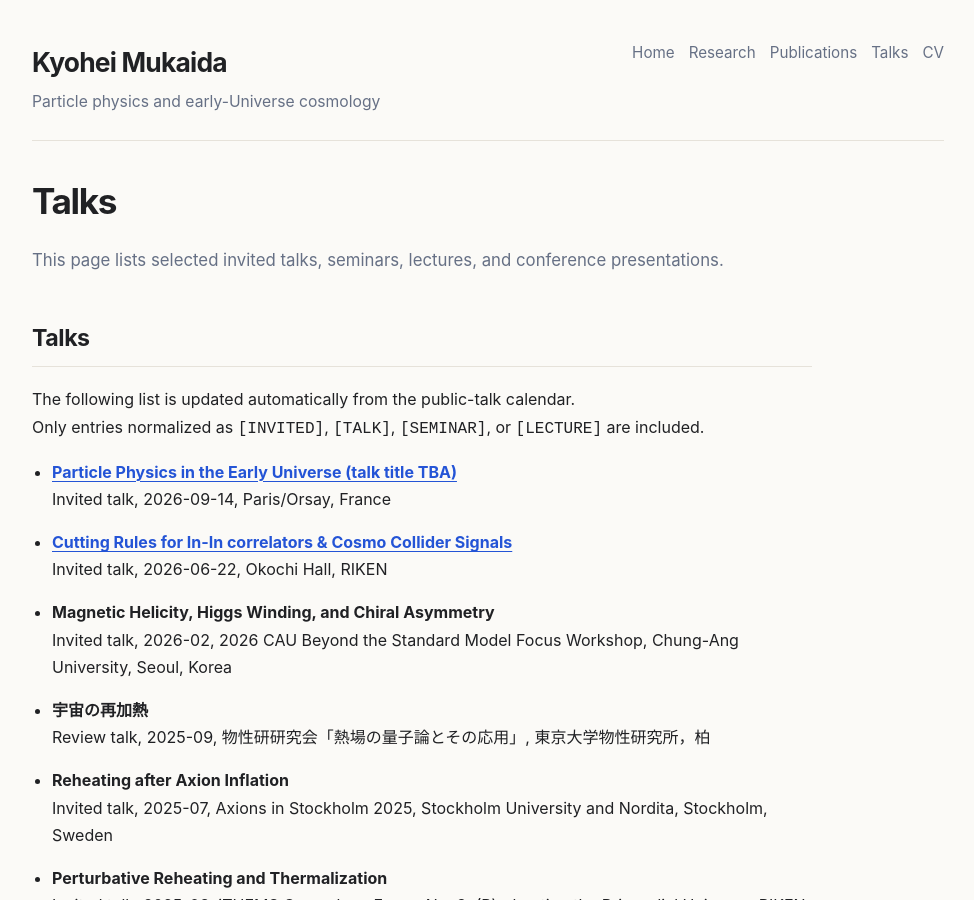
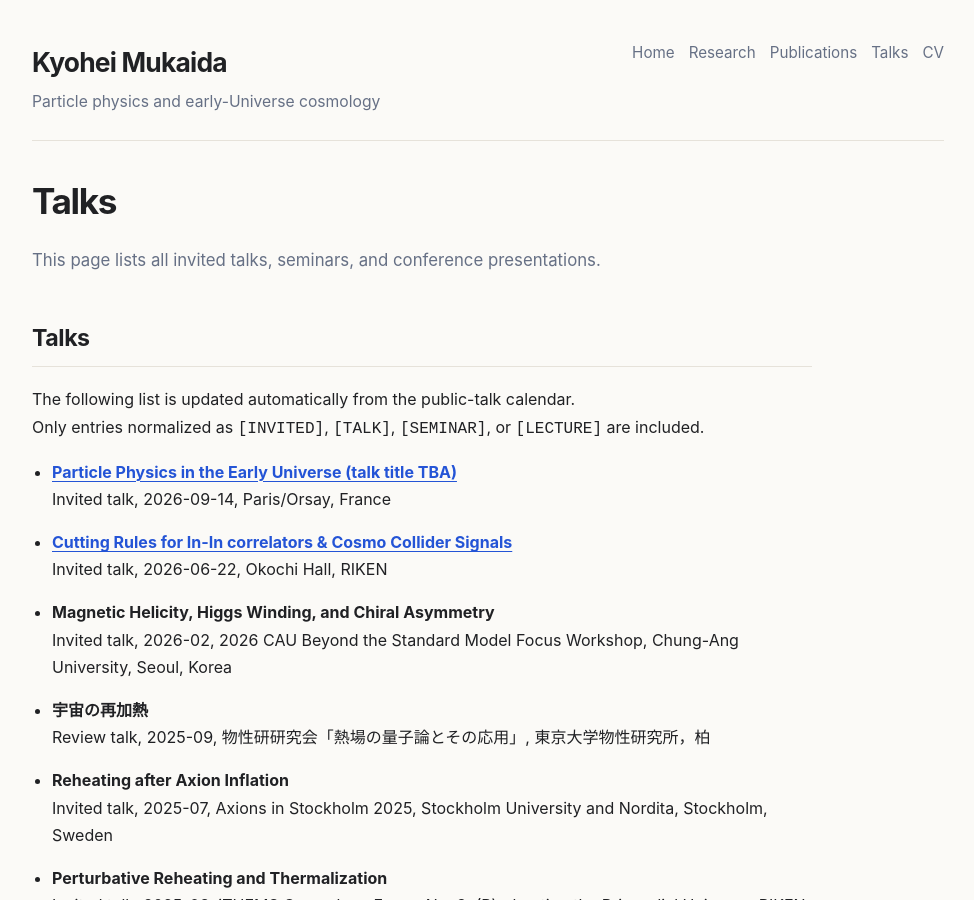
Before and after one commit to kyoheimukaida/kyoheimukaida.github.io, a Jekyll site: the page built from talks.md, in a window 1280 px wide and 900 px high. Shown: the whole window, without its empty margins (152-1126 px from the left). Built offline with Jekyll 4.4.1, drawn with Linux system fonts in a browser that asks for light colours.

Commit message:
Update description of talks listed on page

```diff
--- a/talks.md
+++ b/talks.md
@@ -5,7 +5,7 @@ title: Talks
 
 # Talks
 
-This page lists selected invited talks, seminars, lectures, and conference presentations.
+This page lists all invited talks, seminars, and conference presentations.
 
 ## Talks
 
```
